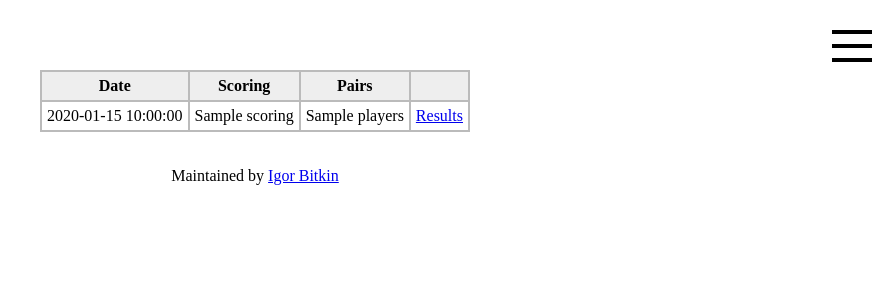
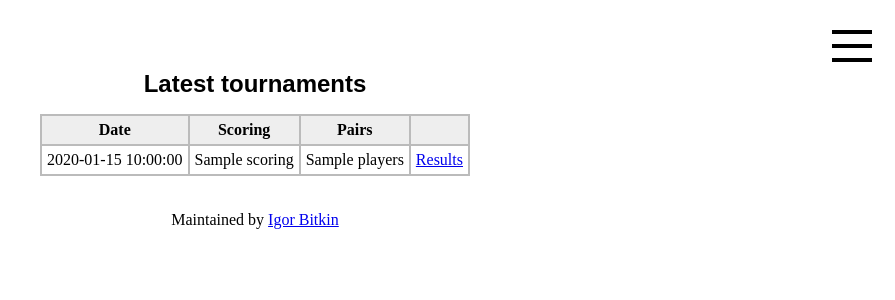
Before and after one commit to omen-rigby/yerevanbridge, a Flask app: page /tournaments in a window 1280 px wide. Shown: the top 300 px of the page, without its empty margins (385-1280 px from the left). Run offline with Flask 2, Linux system fonts and the light colour scheme; a database or web service that is not in the repository returns one stand-in record (values such as "Sample title"); some libraries are stand-ins or nearby versions.

Commit message:
added page header

```diff
--- a/templates/tournaments.html
+++ b/templates/tournaments.html
@@ -1,6 +1,7 @@
 {% extends "base.html" %}
 {% block title %}Tournaments{% endblock %}
 {% block content %}
+<h1>Latest tournaments</h1>
 <div align="center">
     <table class="hy"><tbody>
     <tr><th>Date</th><th>Scoring</th><th>Pairs</th><th></th></tr>
```
